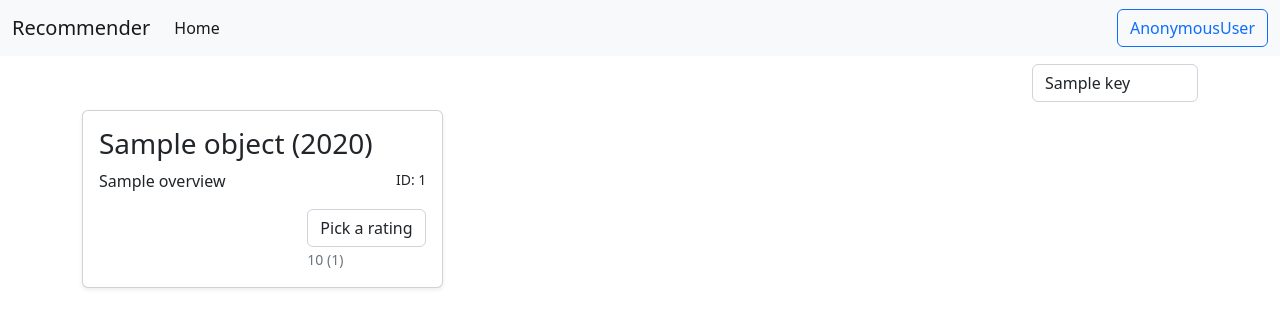
After one commit to tstokes661/ml-movie-recommendation-engine, a Django app: template src/templates/movies/list-view.html in a window 1280 px wide. The commit adds this page. Shown: the top 328 px of the page. Run offline with Django 4.2, Linux system fonts and the light colour scheme; tables that the repository leaves empty hold one stand-in row (values such as "Sample post"); the template is opened without the code that fills it: values that come from a table or form of the project are taken from there, most other values are stand-ins (such as "Sample title", 1, 10 or a date in 2020); parts of the project's set-up code (start-up, migrations or seed data) failed here and were passed over; some libraries are stand-ins or nearby versions.

Commit message:
htmx sorting

```diff
--- a/requirements.txt
+++ b/requirements.txt
@@ -3,6 +3,7 @@ Django
 django-allauth
 django-celery-beat
 django-celery-results # currently requires Django 4.0 or older
+django-htmx
 Faker
 python-decouple
 redis
--- a/src/cfehome/settings.py
+++ b/src/cfehome/settings.py
@@ -46,6 +46,7 @@ INSTALLED_APPS = [
     'allauth.socialaccount',
     'django_celery_beat',
     'django_celery_results',
+    'django_htmx',
     # internal apps,
     'profiles',
     'movies',
@@ -66,8 +67,8 @@ MIDDLEWARE = [
     'django.contrib.auth.middleware.AuthenticationMiddleware',
     'django.contrib.messages.middleware.MessageMiddleware',
     'django.middleware.clickjacking.XFrameOptionsMiddleware',
-    # Add the account middleware:
-    "allauth.account.middleware.AccountMiddleware",
+    'allauth.account.middleware.AccountMiddleware',
+    'django_htmx.middleware.HtmxMiddleware',
 ]
 
 ROOT_URLCONF = 'cfehome.urls'
@@ -89,6 +90,7 @@ TEMPLATES = [
                 'django.template.context_processors.request',
                 'django.contrib.auth.context_processors.auth',
                 'django.contrib.messages.context_processors.messages',
+                'ratings.context_processors.rating_choices'
             ],
         },
     },
--- /dev/null
+++ b/src/ratings/context_processors.py
@@ -0,0 +1,7 @@
+from .models import RatingChoice
+
+
+def rating_choices(request):
+    return {
+        "rating_choices": RatingChoice.values
+    }
--- a/src/ratings/models.py
+++ b/src/ratings/models.py
@@ -1,3 +1,4 @@
+from django.apps import apps
 from django.conf import settings
 from django.db import models
 from django.db.models import Avg
@@ -22,10 +23,27 @@ class RatingsQuerySet(models.QuerySet):
     def avg(self):
         return self.aggregate(average=Avg('value'))['average']
 
+    def movies(self):
+        Movie = apps.get_model('movies', 'Movie')
+        ctype = ContentType.objects.get_for_model(Movie)
+        return self.filter(
+            active=True,
+            content_type=ctype
+        )
+
+    def as_object_dict(self, object_ids=[]):
+        qs = self.filter(
+            object_id__in=object_ids
+        )
+        return {f"{x.object_id}": x.value for x in qs}
+
 
 class RatingManager(models.Manager):
     def get_queryset(self):
         return RatingsQuerySet(self.model, using=self._db)
+
+    def movies(self):
+        return self.get_queryset().movies()
 
     def avg(self):
         return self.get_queryset().avg()
--- /dev/null
+++ b/src/ratings/templatetags/get_dict_val.py
@@ -0,0 +1,10 @@
+from django.template.defaulttags import register
+
+
+@register.filter
+def get_dict_val(dictionary, key, key_as_str=True):
+    if not isinstance(dictionary, dict):
+        return None
+    if key_as_str:
+        key = f"{key}"
+    return dictionary.get(key)
--- a/src/templates/base.html
+++ b/src/templates/base.html
@@ -6,12 +6,15 @@
   <meta name="viewport" content="width=device-width, initial-scale=1">
   <title>
     {% block head_title %}
+    Recommender
     {% endblock head_title %}
   </title>
   {% block extra_head %}
   {% endblock extra_head %}
   <link href="https://cdn.jsdelivr.net/npm/bootstrap@5.2.3/dist/css/bootstrap.min.css" rel="stylesheet"
     integrity="sha384-rbsA2VBKQhggwzxH7pPCaAqO46MgnOM80zW1RWuH61DGLwZJEdK2Kadq2F9CUG65" crossorigin="anonymous">
+
+  <script src="https://unpkg.com/htmx.org@1.9.10" integrity="sha384-D1Kt99CQMDuVetoL1lrYwg5t+9QdHe7NLX/SoJYkXDFfX37iInKRy5xLSi8nO7UC" crossorigin="anonymous"></script>
 </head>
 
 <body>
--- /dev/null
+++ b/src/templates/movies/list-view.html
@@ -0,0 +1,20 @@
+{% extends "base.html" %}
+
+{% block content %}
+<div class="container">
+    <div class="row my-2">
+        <div class="col-md-2 ms-auto">
+            <select name="sort" class="form-control" hx-get="/movies/" hx-target="#target-list-change">
+                {% for key, value in sorting_choices.items %}
+                <option {% if request.session.movie_sort_order == value %}selected{% endif %} value="{{ value }}">{{ key }}</option>
+                {% endfor %}
+            </select>
+        </div>
+    </div>
+
+    <div class="row row-cols-1 row-cols-sm-2 row-cols-md-3 g-3" id="target-list-change">
+        {% include 'movies/snippet/list.html' with object_list=object_list %}
+    </div>
+</div>
+
+{% endblock %}
--- a/src/templates/movies/snippet/card.html
+++ b/src/templates/movies/snippet/card.html
@@ -1,26 +1,34 @@
+{% load get_dict_val %}
+{% with my_ratings|get_dict_val:object.id as current_rating %}
 <div class="card shadow-sm h-100">
     <div class="card-body">
-        <h3>{{ object.title }}</h3>
+        <h3>{{ object.title }} {% if object.release_date.year %} ({{ object.release_date.year }}) {% endif %}</h3>
+        <span class="small float-end">ID: {{ object.id }}</span>
         <p class="card-text">{{ object.overview }}</p>
         <div class="d-flex justify-content-between align-items-center">
             <div class="btn-group">
                 {% if object.get_absolute_url not in request.path %}
                 <a href="{{ object.get_absolute_url }}" type="button" class="btn btn-sm btn-outline-secondary">View</a>
                 {% endif %}
-                {% comment %} <select class="form-control">
-                    <option vlaue="1">1</option>
-                    <option vlaue="2">2</option>
-                    <option vlaue="3">3</option>
-                    <option vlaue="4">4</option>
-                    <option vlaue="5">5</option>
-                </select> {% endcomment %}
+
 
             </div>
-            {% if object.rating_avg  is not None %}
-            <small class="text-muted">{{ object.rating_avg }} ({{ object.rating_count }})</small>
-            {% endif %}
-
-
+            <div>
+                <select class="form-control">
+                    {% for choice in rating_choices %}
+                    {% if choice is None %}
+                    <option disabled selected>Pick a rating</option>
+                    {% else %}
+                    <option {% if current_rating == choice %} selected {% endif %} value="{{ choice }}">{{ choice }}</option>
+                    {% endif %}
+                    {% endfor %}
+                </select>
+                {% if object.rating_avg  is not None %}
+                <small class="text-muted">{{ object.rating_avg }} ({{ object.rating_count }})</small>
+                {% endif %}
+            </div>
         </div>
     </div>
 </div>
+
+{% endwith %}
--- /dev/null
+++ b/src/templates/movies/snippet/list.html
@@ -0,0 +1,5 @@
+{% for object in object_list %}
+<div class="col">
+    {% include "movies/snippet/card.html" with object=object %}
+</div>
+{% endfor %}
--- a/src/templates/navbar.html
+++ b/src/templates/navbar.html
@@ -12,7 +12,7 @@
           </li>
 
         </ul>
-        <a class="btn btn-outline-primary" href="/accounts/logout/">{% user_display user %}</a>
+        <a class="btn btn-outline-primary" href="/accounts/logout/">{% user_display user %} </a>
       </div>
     </div>
   </nav>
```
Also changed, not shown: src/movies/views.py (+58 -2 lines), src/templates/movies/list.html (deleted, +0 -14 lines), src/ratings/templatetags/__init__.py (added).
